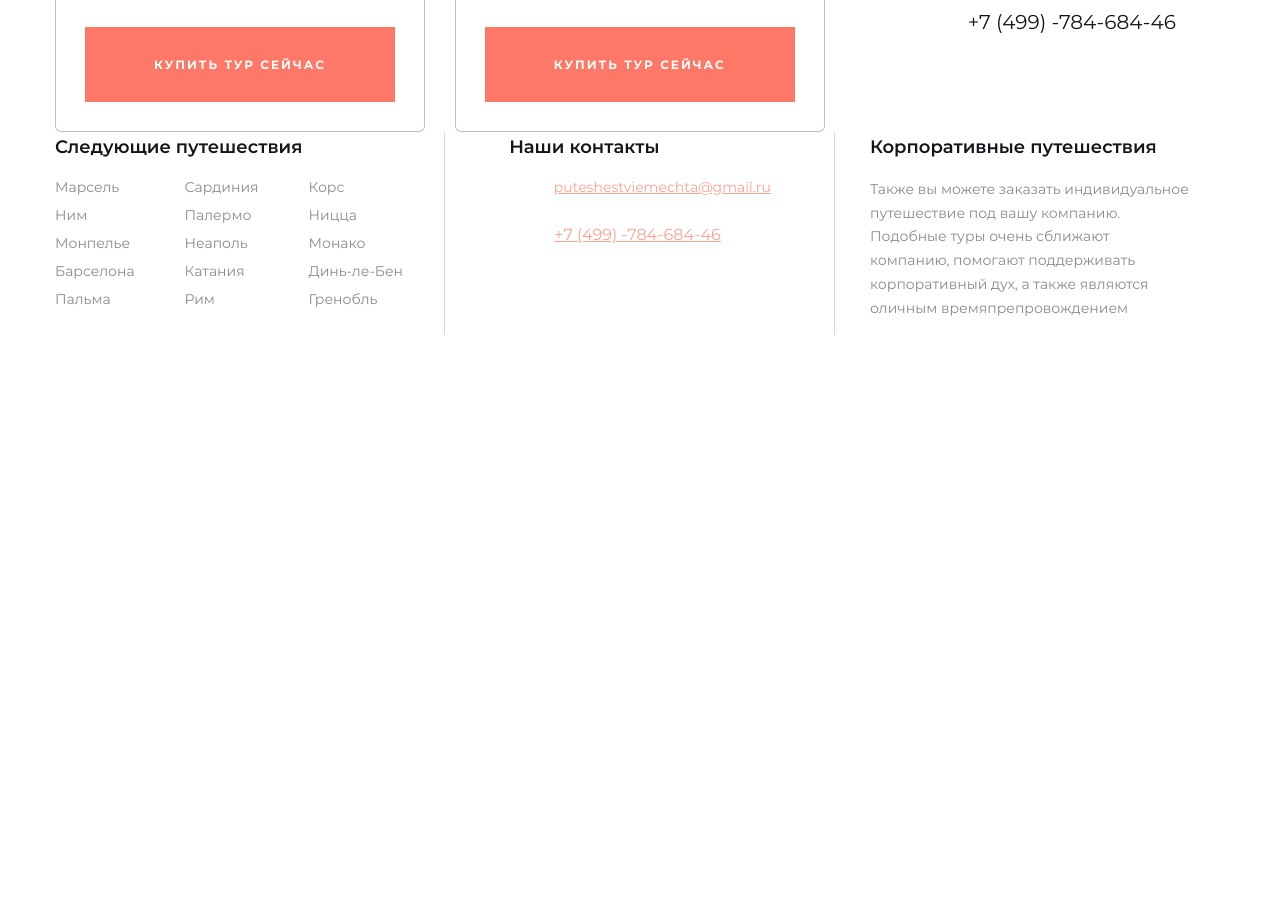
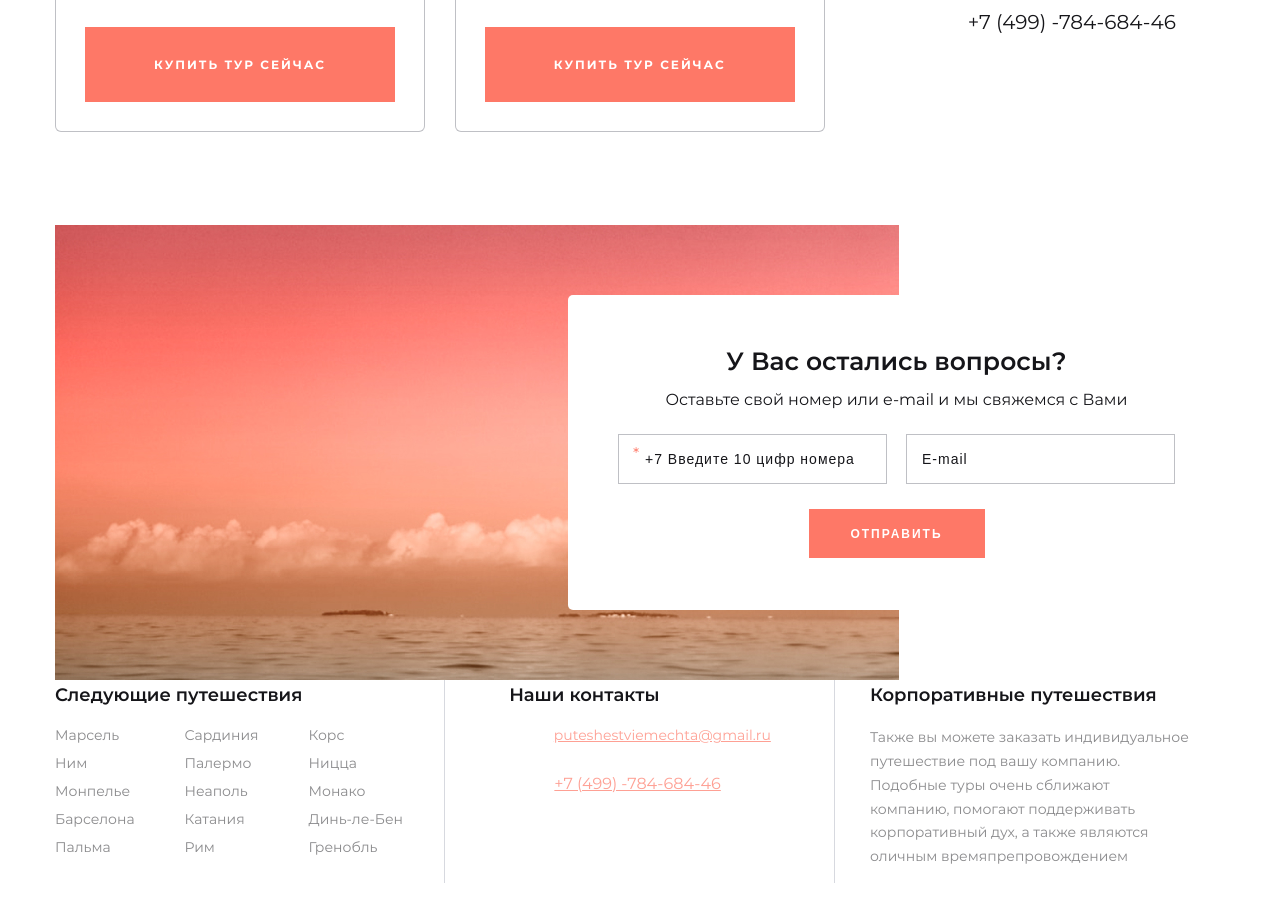
Before and after one commit to AlexZaw/Zawgorodniy_way, a website: page source/index.html in a window 1280 px wide. Shown: the part 3283-4205 px from the top of the page. Before the commit the page ends 3618 px from the top, so only its background shows below. Drawn offline with nearby package versions, Linux system fonts and the light colour scheme; files that its build step writes are made by us from their sources.

Commit message:
feat: add main form layout

```diff
--- a/source/index.html
+++ b/source/index.html
@@ -30,6 +30,7 @@
       </div>
     </div>
   </header>
+
   <main>
     <section class="promo">
       <div class="page__container promo__wrapper">
@@ -45,6 +46,7 @@
         </div>
       </div>
     </section>
+
     <section class="places">
       <div class="page__container page__container--places">
         <h2>Места <br class="line-break">посещения</h2>
@@ -145,6 +147,7 @@
         </ul>
       </div>
     </section>
+
     <section class="tabs">
       <h2 class="page__a11y-hidden">Описание туров</h2>
       <div class="page__container">
@@ -222,6 +225,7 @@
         </ul>
       </div>
     </section>
+
     <section class="rates">
       <h2 class="page__a11y-hidden">Тарифы</h2>
       <div class="page__container">
@@ -272,7 +276,27 @@
           </div>
         </div>
       </div>
+    </section>
 
+    <section class="page-form">
+      <h2 class="page__a11y-hidden">Форма обратной связи</h2>
+      <div class="page__container">
+        <div class="page-form__wrapper">
+          <div class="main-form">
+            <span class="main-form__title">У Вас остались вопросы?</span>
+            <span class="main-form__text">Оставьте свой номер или e-mail и мы свяжемся с Вами</span>
+            <form class="main-form__form" name="main-form" action="#" method="POST">
+              <label for="main-form-phone" class="page__a11y-hidden">Введите номер телефона</label>
+              <div class="main-form__input-wrapper">
+                <input class="main-form__phone" id="main-form-phone" type="number" name="user-phone" placeholder="+7 Введите 10 цифр номера" required>
+              </div>
+              <label for="main-form-email" class="page__a11y-hidden">Введите адрес электронной почты</label>
+              <input class="main-form__email" id="main-form-email" type="email" name="user-email" placeholder="E-mail">
+              <button class="button button--main-form main-form__button" type="submit">Отправить</button>
+            </form>
+          </div>
+        </div>
+      </div>
     </section>
   </main>
   <footer class="page-footer">
--- a/source/sass/blocks/button.scss
+++ b/source/sass/blocks/button.scss
@@ -22,9 +22,6 @@
     background-color: var(--bg-button-hover);
   }
 
-  &--promo {
-    max-width: 340px;
-  }
 
   @media (max-width: 1023px) {
     padding: 19px 40px;
@@ -37,6 +34,10 @@
     max-width: 288px;
   }
 
+  &--promo {
+    max-width: 340px;
+  }
+
   &--rates {
     max-width: 310px;
 
@@ -44,4 +45,10 @@
       max-width: 288px;
     }
   }
+
+  &--main-form {
+    padding-top: 18px;
+    padding-bottom: 17px;
+    max-width: 176px;
+  }
 }
--- /dev/null
+++ b/source/sass/blocks/main-form.scss
@@ -0,0 +1,87 @@
+.main-form {
+  display: grid;
+  justify-items: center;
+  align-content: start;
+  padding: 50px;
+  box-sizing: border-box;
+  border-radius: 5px;
+  color: var(--c-text-secondary);
+  background-color: var(--bg-basic);
+  min-height: 315px;
+}
+
+.main-form__form {
+  display: grid;
+  grid-template-columns: minmax(269px, 1fr) minmax(269px, 1fr);
+  column-gap: 19px;
+  row-gap: 25px;
+  margin-top: 22px;
+}
+
+.main-form__title {
+  font-size: 25px;
+  font-weight: 600;
+  line-height: 1.28;
+}
+
+.main-form__text {
+  margin-top: 11px;
+  font-size: 16px;
+  line-height: 150%;
+}
+
+.main-form__button {
+  grid-column: 1 / -1;
+  justify-self: center;
+}
+
+.main-form__input-wrapper {
+  position: relative;
+
+  &::before {
+    content: "*";
+    position: absolute;
+    left: 15px;
+    top: 10px;
+    color: var(--c-link-hover);
+  }
+}
+
+.main-form__form input {
+  box-sizing: border-box;
+  padding-right: 15px;
+  padding-top: 16px;
+  padding-bottom: 16px;
+  width: 100%;
+  font-size: 14px;
+  border: 1px solid var(--bd-form-input);
+
+  &::placeholder {
+    font-size: 14px;
+    font-weight: 400;
+    letter-spacing: 1px;
+    color: var(--c-text-secondary);
+  }
+}
+
+.main-form__email {
+  padding-left: 15px;
+}
+
+.main-form__phone {
+  padding-left: 26px;
+  appearance: textfield;
+
+  &::-webkit-inner-spin-button {
+    appearance: none;
+  }
+
+  &:hover,
+  &:focus {
+    appearance: auto;
+
+    &::-webkit-inner-spin-button {
+      appearance: inner-spin-button;
+    }
+  }
+}
--- /dev/null
+++ b/source/sass/blocks/page-form.scss
@@ -0,0 +1,12 @@
+.page-form {
+  padding-top: 7.3%;
+}
+
+.page-form__wrapper {
+  display: grid;
+  align-items: center;
+  justify-content: end;
+  min-height: 455px;
+  background: url("../../img/form/page-form-bg.jpg");
+  background-repeat: no-repeat;
+}
--- a/source/sass/blocks/page.scss
+++ b/source/sass/blocks/page.scss
@@ -61,14 +61,22 @@
 .page__body {
   display: grid;
   grid-template-rows: min-content 1fr  min-content;
+  margin: 0 auto;
+  padding-bottom: 74px;
   max-width: 1920px;
   min-height: 100%;
-  margin: 0 auto;
   font-size: 16px;
   font-family: "Montserrat", "Arial", sans-serif;
   background-color: var(--bg-basic);
   color: var(--c-text-primary);
-  // overflow-x: hidden;
+
+  @media (max-width: 1023px) {
+    padding-bottom: 54px;
+  }
+
+  @media (max-width: 767px) {
+    padding-bottom: 26px;
+  }
 }
 
 // .page__body {
--- a/source/sass/global/variables.scss
+++ b/source/sass/global/variables.scss
@@ -1,5 +1,4 @@
 :root {
-  --scrollbar-size: calc(100vw - 100%);
   // Common
   --bg-basic: hsla(0 0% 100% / 1);
   --bg-nav-link: hsla(345 27% 98% / 1);
@@ -27,6 +26,8 @@
   --bd-rates-card: hsla(234 18% 21% / 0.3);
   --c-rates-card-header: hsla(234 8% 9% / 0.7);
 
+  // Page form
+  --bd-form-input: hsla(234 18% 21% / 0.3);
   // Footer
   --c-text-footer: hsla(234 8% 9% / 0.5);
   --c-footer-link: hsla(7deg 99% 70% / 0.7);
--- a/source/sass/style.scss
+++ b/source/sass/style.scss
@@ -20,6 +20,8 @@
 @import "./blocks/rates.scss";
 @import "./blocks/rates-list.scss";
 @import "./blocks/rates-card.scss";
+@import "./blocks/page-form.scss";
+@import "./blocks/main-form.scss";
 @import "./blocks/upcoming-trips-list.scss";
 @import "./blocks/page-footer.scss";
 @import "./blocks/footer-contacts.scss";
```
Also changed, not shown: source/img/form/page-form-bg.jpg (added).
